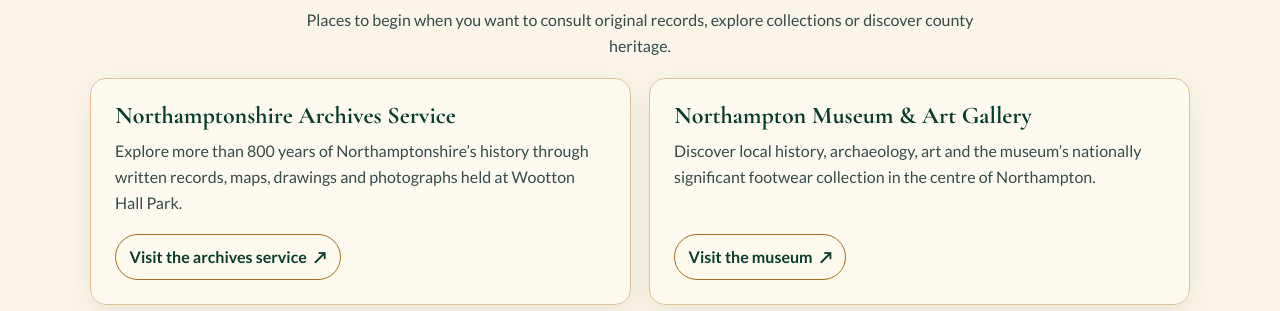
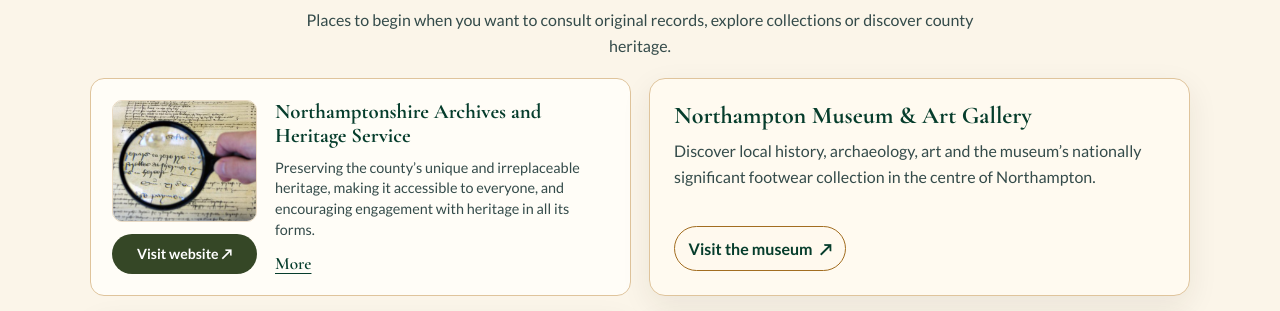
Before and after one commit to weryl74-eng/Northamptonshire-History-Hub, a plain HTML site: page archives-resources.html in a window 1280 px wide. Shown: the part 608-919 px from the top of the page. Drawn offline with nearby package versions, Linux system fonts and the light colour scheme.

Commit message:
Archives & Resources: Northamptonshire Archives card with photo and its own link (#northamptonshire-archives)
Wording and photo supplied by Angharad Turner (email 10 and 18 Nov 2026).

Co-Authored-By: Claude Opus 5.5 <noreply@anthropic.com>
Claude-Session: https://claude.ai/code/session_01MfZwmoDK9aunrikEvKYDTE

```diff
--- a/archives-resources.html
+++ b/archives-resources.html
@@ -139,10 +139,14 @@
       <p>Places to begin when you want to consult original records, explore collections or discover county heritage.</p>
     </div>
     <div class="resource-grid">
-      <article class="resource-card">
-        <h3>Northamptonshire Archives Service</h3>
-        <p>Explore more than 800 years of Northamptonshire’s history through written records, maps, drawings and photographs held at Wootton Hall Park.</p>
-        <a class="resource-link" href="https://www.westnorthants.gov.uk/northamptonshire-archives-service" target="_blank" rel="noopener noreferrer">Visit the archives service</a>
+      <article class="specialist-card nnhs-card" id="northamptonshire-archives" style="scroll-margin-top:24px">
+        <div class="nnhs-media">
+          <img class="specialist-image" src="assets/northamptonshire-archives.jpg" alt="A magnifying glass held over a handwritten historic record" title="Photo courtesy of Northamptonshire Archives and Heritage Service">
+          <a class="nnhs-website-link" href="https://www.westnorthants.gov.uk/northamptonshire-archives-service" target="_blank" rel="noopener noreferrer">Visit website ↗</a>
+        </div>
+        <h3>Northamptonshire Archives and Heritage Service</h3>
+        <p>Preserving the county’s unique and irreplaceable heritage, making it accessible to everyone, and encouraging engagement with heritage in all its forms.<span class="card-extra" id="northamptonshire-archives-more-text" hidden> Over eight miles of shelving hold original records spanning 800 years of the county’s history, including parish records, historic maps, photographs, hospital, workhouse and asylum records, school records and much more. You can also explore the county’s archaeological sites, historic buildings and landscapes through the Historic Environment Record. Open Tuesday to Thursday, 9am–1pm and 2–5pm, and the first Saturday of every month, 9am–1pm, at Wootton Hall Park, Northampton, NN4 8BQ. You’ll need ID showing your name, address and signature to get a Registered Researcher’s Ticket. Email archivist@westnorthants.gov.uk or find them on Facebook and on Instagram at @northantspast. Photo courtesy of Northamptonshire Archives and Heritage Service.</span></p>
+        <button class="nnhs-more-link" type="button" aria-expanded="false" aria-controls="northamptonshire-archives-more-text">More</button>
       </article>
       <article class="resource-card">
         <h3>Northampton Museum &amp; Art Gallery</h3>
```
Also changed, not shown: IMAGE-SOURCES.txt, assets/northamptonshire-archives.jpg (added).
